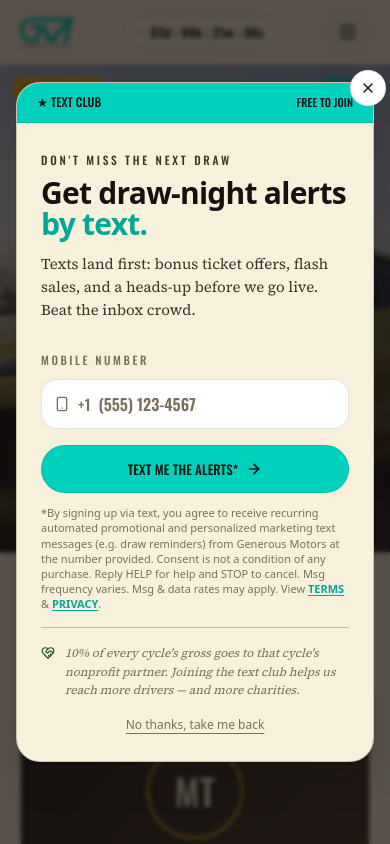
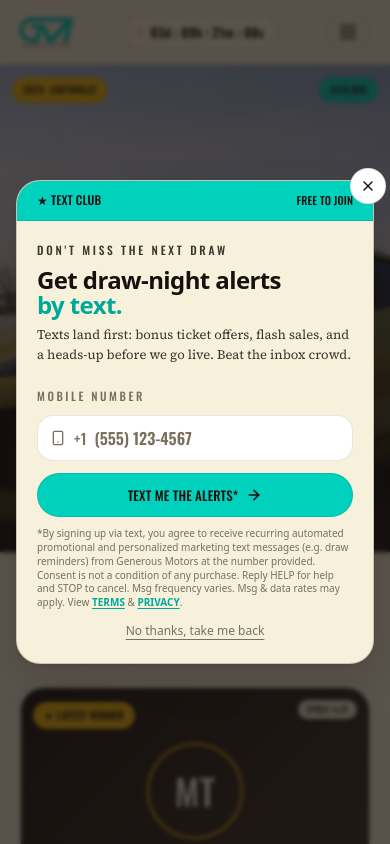
Before and after one commit to da7a90-backup/gmdemo, a Next.js app: page / in a window 390 px wide. Shown: the top 844 px of the page. Built offline with nearby package versions, Linux system fonts and the light colour scheme; a web font is replaced by a local one.

Commit message:
Fix: compact SMS popup on mobile

```diff
--- a/src/components/email-popup.tsx
+++ b/src/components/email-popup.tsx
@@ -119,24 +119,24 @@ export function EmailPopup() {
           <X size={16} />
         </button>
 
-        <div className="border-heavy-3 bg-paper-3 shadow-lift rounded-2xl overflow-hidden">
+        <div className="border-heavy-3 bg-paper-3 shadow-lift rounded-2xl overflow-hidden max-h-[88dvh] overflow-y-auto">
         <div className="bg-accent-bright text-ink border-b border-ink/10 px-5 py-2.5 flex items-center justify-between">
           <span className="font-condensed uppercase tracking-[0.24em] text-[12px] font-bold">★ Text club</span>
           <span className="font-condensed uppercase tracking-[0.22em] text-[11px]">Free to join</span>
         </div>
 
         {!submitted ? (
-          <div className="px-6 pt-7 pb-6">
+          <div className="px-5 pt-5 pb-5 sm:px-6 sm:pt-7 sm:pb-6">
             <p className="section-eyebrow on-paper">Don&apos;t miss the next draw</p>
-            <h2 id="sms-popup-title" className="mt-2 font-display font-bold text-ink leading-[1.05]" style={{ fontSize: "1.875rem" }}>
+            <h2 id="sms-popup-title" className="mt-2 font-display font-bold text-ink leading-[1.05] text-2xl sm:text-3xl">
               Get draw-night alerts<br />
               <span className="text-accent">by text.</span>
             </h2>
-            <p className="mt-3 text-[15px] text-ink-2 font-serif">
+            <p className="mt-2 text-[13px] sm:text-[15px] text-ink-2 font-serif">
               Texts land first: bonus ticket offers, flash sales, and a heads-up before we go live. Beat the inbox crowd.
             </p>
 
-            <form onSubmit={onSubmit} className="mt-6">
+            <form onSubmit={onSubmit} className="mt-4 sm:mt-6">
               <label className="block">
                 <span className="dateline on-paper">Mobile number</span>
                 <span className="mt-1.5 flex items-center border border-ink/10 bg-paper-4 px-3 rounded-lg">
@@ -150,20 +150,20 @@ export function EmailPopup() {
                     value={phone}
                     onChange={(e) => setPhone(formatPhone(e.target.value))}
                     placeholder="(555) 123-4567"
-                    className="ml-2 w-full h-12 bg-transparent text-[16px] text-ink placeholder:text-ink-3 outline-none numeral"
+                    className="ml-2 w-full h-11 sm:h-12 bg-transparent text-[16px] text-ink placeholder:text-ink-3 outline-none numeral"
                     autoFocus
                   />
                 </span>
               </label>
               <button
                 type="submit"
-                className="mt-4 w-full inline-flex items-center justify-center gap-2 h-12 bg-accent-bright text-ink border border-ink/10 font-condensed uppercase tracking-[0.24em] text-[13px] font-bold hover:bg-accent hover:text-paper-3 btn-poly transition-colors"
+                className="mt-3 w-full inline-flex items-center justify-center gap-2 h-11 sm:h-12 bg-accent-bright text-ink border border-ink/10 font-condensed uppercase tracking-[0.24em] text-[13px] font-bold hover:bg-accent hover:text-paper-3 btn-poly transition-colors"
               >
                 Text me the alerts* <ArrowRight size={16} strokeWidth={2.5} />
               </button>
 
               {/* TCPA consent disclosure — must sit directly under the CTA, no gaps */}
-              <p className="mt-3 text-[11px] leading-snug text-ink-3">
+              <p className="mt-2.5 text-[10px] sm:text-[11px] leading-snug text-ink-3">
                 *By signing up via text, you agree to receive recurring automated promotional and personalized marketing text messages (e.g. draw reminders) from Generous Motors at the number provided. Consent is not a condition of any purchase. Reply HELP for help and STOP to cancel. Msg frequency varies. Msg &amp; data rates may apply. View{" "}
                 <Link href="/about" className="font-bold underline underline-offset-2 text-accent">TERMS</Link>
                 {" "}&amp;{" "}
@@ -171,7 +171,7 @@ export function EmailPopup() {
               </p>
             </form>
 
-            <div className="mt-4 pt-4 border-t border-rule-soft flex items-start gap-2.5 text-[12px] text-ink-3 font-serif italic">
+            <div className="mt-4 pt-4 border-t border-rule-soft hidden sm:flex items-start gap-2.5 text-[12px] text-ink-3 font-serif italic">
               <HeartHandshake size={14} className="mt-0.5 text-charity shrink-0" />
               <span>10% of every cycle&apos;s gross goes to that cycle&apos;s nonprofit partner. Joining the text club helps us reach more drivers — and more charities.</span>
             </div>
@@ -179,7 +179,7 @@ export function EmailPopup() {
             <button
               type="button"
               onClick={onClose}
-              className="mt-4 w-full text-center text-[12px] text-ink-3 underline underline-offset-4 hover:text-ink"
+              className="mt-3 sm:mt-4 w-full text-center text-[12px] text-ink-3 underline underline-offset-4 hover:text-ink"
             >
               No thanks, take me back
             </button>
```
